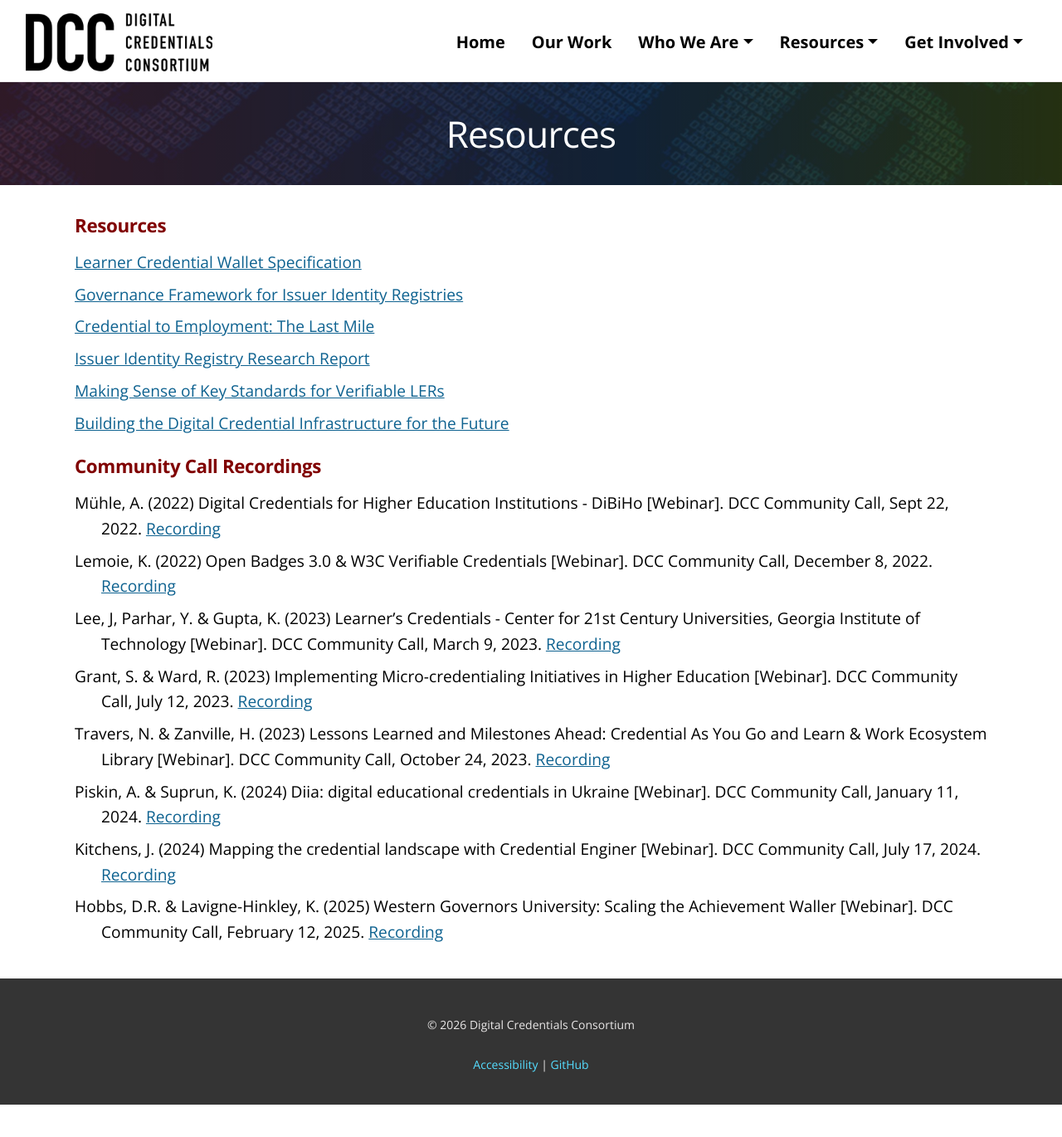
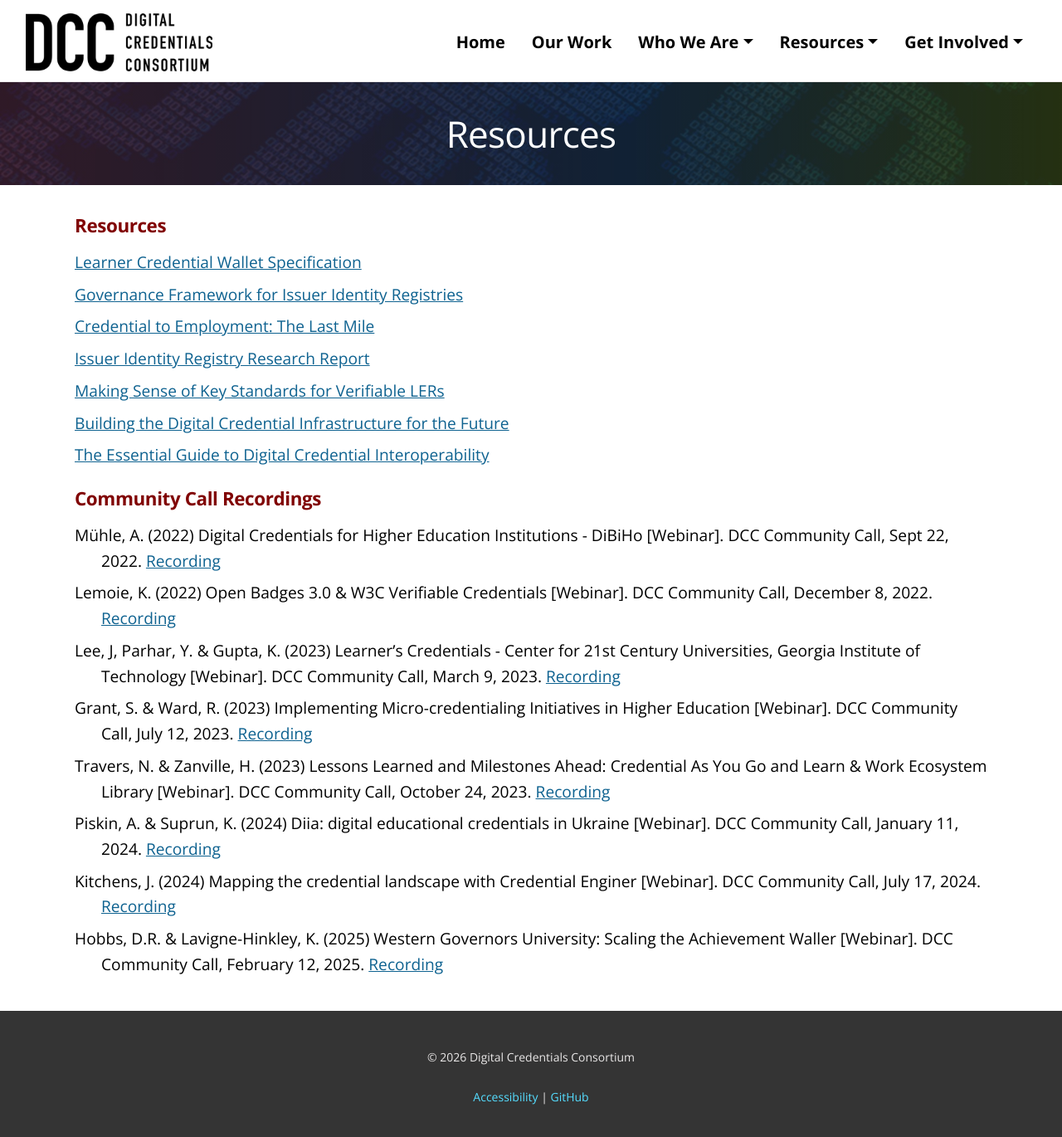
Before and after one commit to digitalcredentials/dcc-website, a Jekyll site: the page built from resources.md, in a window 1280 px wide and 1370 px high. Shown: the whole window at 83% size. Built offline with Jekyll 4.4.1, drawn with Linux system fonts in a browser that asks for light colours.

Commit message:
Update resources.md

```diff
--- a/resources.md
+++ b/resources.md
@@ -11,6 +11,7 @@
 * [Issuer Identity Registry Research Report](docs/Credential-Engine-and-Digital-Credentials-Consortium_-Issuer-Identity-Registry-Research-Report.pdf)
 * [Making Sense of Key Standards for Verifiable LERs](https://digitalcredentials.mit.edu/docs/DCC-Making-Sense-of-Key-Data-Standards-for-Verifiable-LERs.pdf)
 * [Building the Digital Credential Infrastructure for the Future](https://digitalcredentials.mit.edu/docs/white-paper-building-digital-credential-infrastructure-future.pdf)
+* [The Essential Guide to Digital Credential Interoperability](docs/The Essential Guide to Digital Credential Interoperability.pdf)
 
 
 ## Community Call Recordings
```
